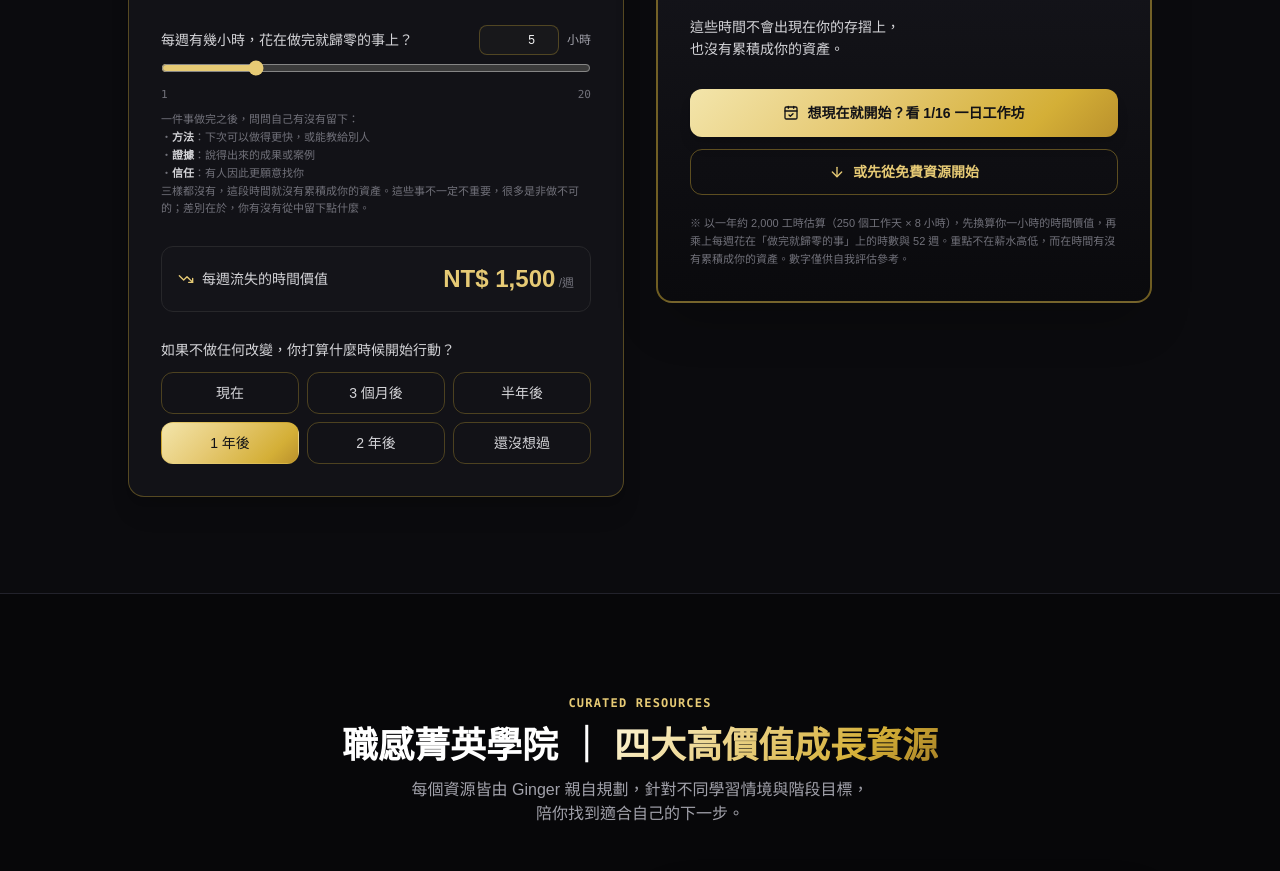
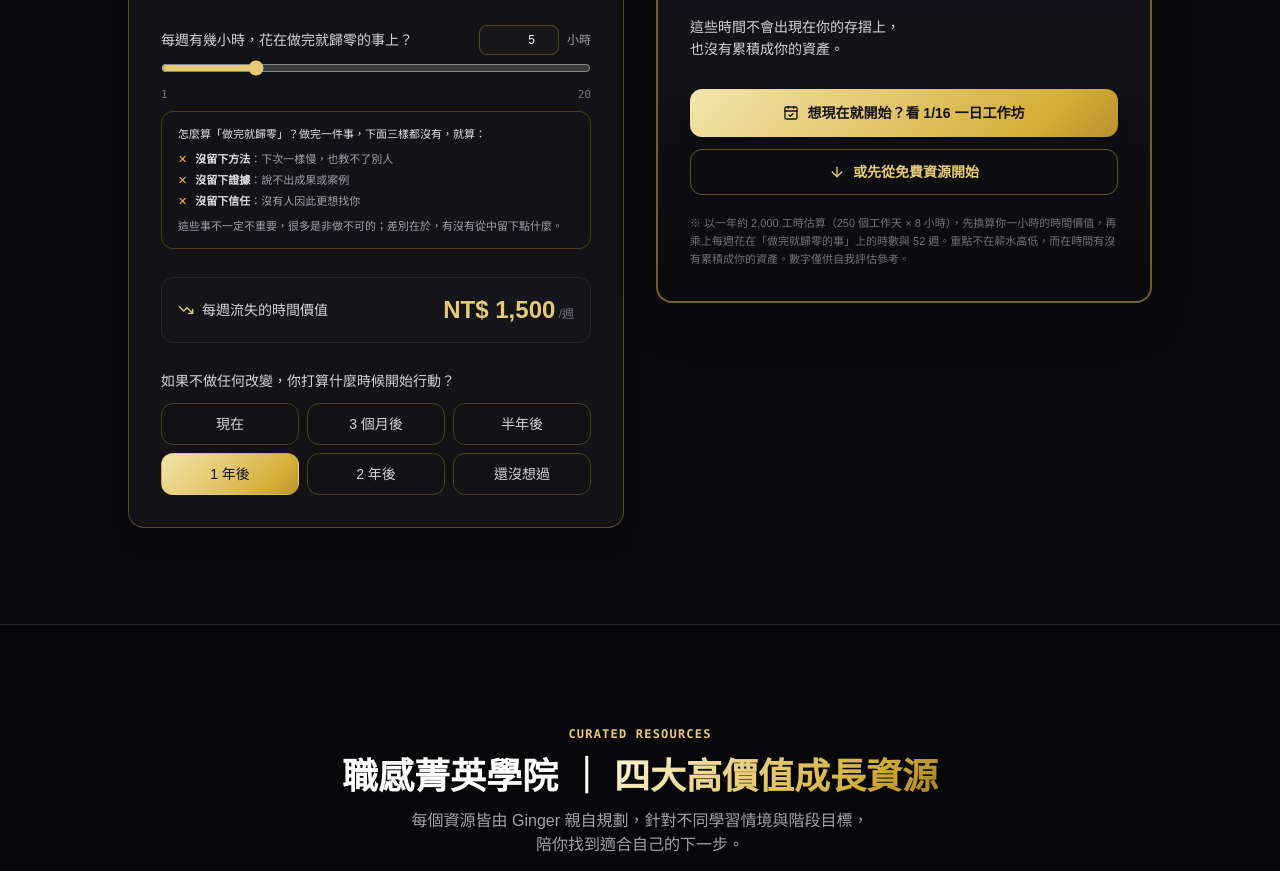
Before and after one commit to gingerlin0919-tech/freesources-site, a plain HTML site: page index.html in a window 1280 px wide. Shown: the part 1152-2023 px from the top of the page. Drawn offline with nearby package versions, Linux system fonts and the light colour scheme.

Commit message:
歸零定義改成檢查清單

```diff
--- a/index.html
+++ b/index.html
@@ -190,7 +190,7 @@ p,li,td,th,figcaption,label,dd{text-wrap:pretty}
 </div>
 <input class="w-full h-2 bg-zinc-800 rounded-lg cursor-pointer" id="ideal" max="20" min="1" step="1" type="range" value="5"/>
 <div class="flex justify-between text-[11px] text-zinc-500 font-mono"><span>1</span><span>20</span></div>
-<div class="text-[11px] text-zinc-500 leading-relaxed"><p>一件事做完之後，問問自己有沒有留下：</p><p>・<b class="text-zinc-300">方法</b>：下次可以做得更快，或能教給別人</p><p>・<b class="text-zinc-300">證據</b>：說得出來的成果或案例</p><p>・<b class="text-zinc-300">信任</b>：有人因此更願意找你</p><p>三樣都沒有，這段時間就沒有累積成你的資產。這些事不一定不重要，很多是非做不可的；差別在於，你有沒有從中留下點什麼。</p></div>
+<div class="mt-3 rounded-xl border border-amber-400/25 px-4 py-3 text-[11px] text-zinc-400 leading-[1.9]"><p class="text-zinc-200 font-medium">怎麼算「做完就歸零」？做完一件事，下面三樣都沒有，就算：</p><ul class="mt-1"><li class="flex gap-2"><span class="text-amber-400">✕</span><span><strong class="text-zinc-200">沒留下方法</strong>：下次一樣慢，也教不了別人</span></li><li class="flex gap-2"><span class="text-amber-400">✕</span><span><strong class="text-zinc-200">沒留下證據</strong>：說不出成果或案例</span></li><li class="flex gap-2"><span class="text-amber-400">✕</span><span><strong class="text-zinc-200">沒留下信任</strong>：沒有人因此更想找你</span></li></ul><p class="mt-1">這些事不一定不重要，很多是非做不可的；差別在於，有沒有從中留下點什麼。</p></div>
 <p id="idealHint" class="text-[11px] text-amber-400"></p>
 </div>
 <div class="p-4 rounded-xl bg-[#141419] border border-zinc-800 flex items-center justify-between gap-3">
```
